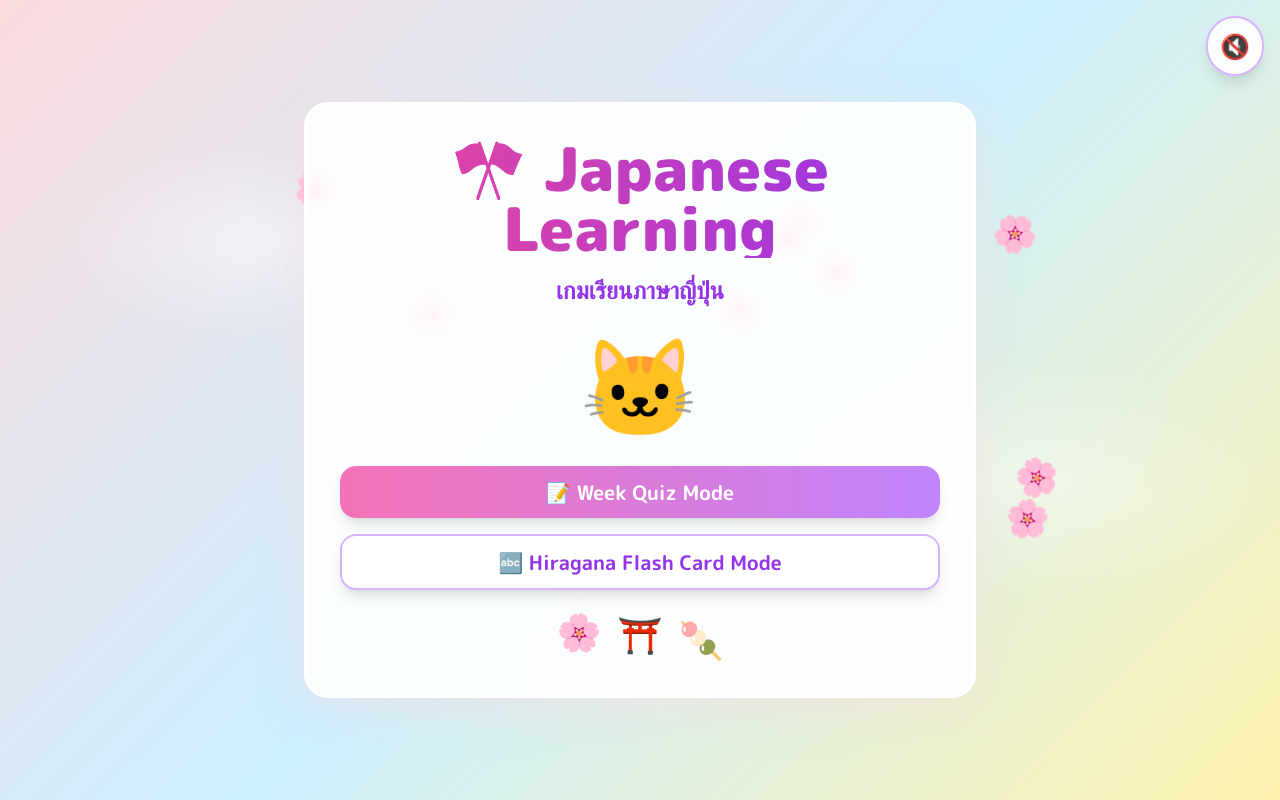
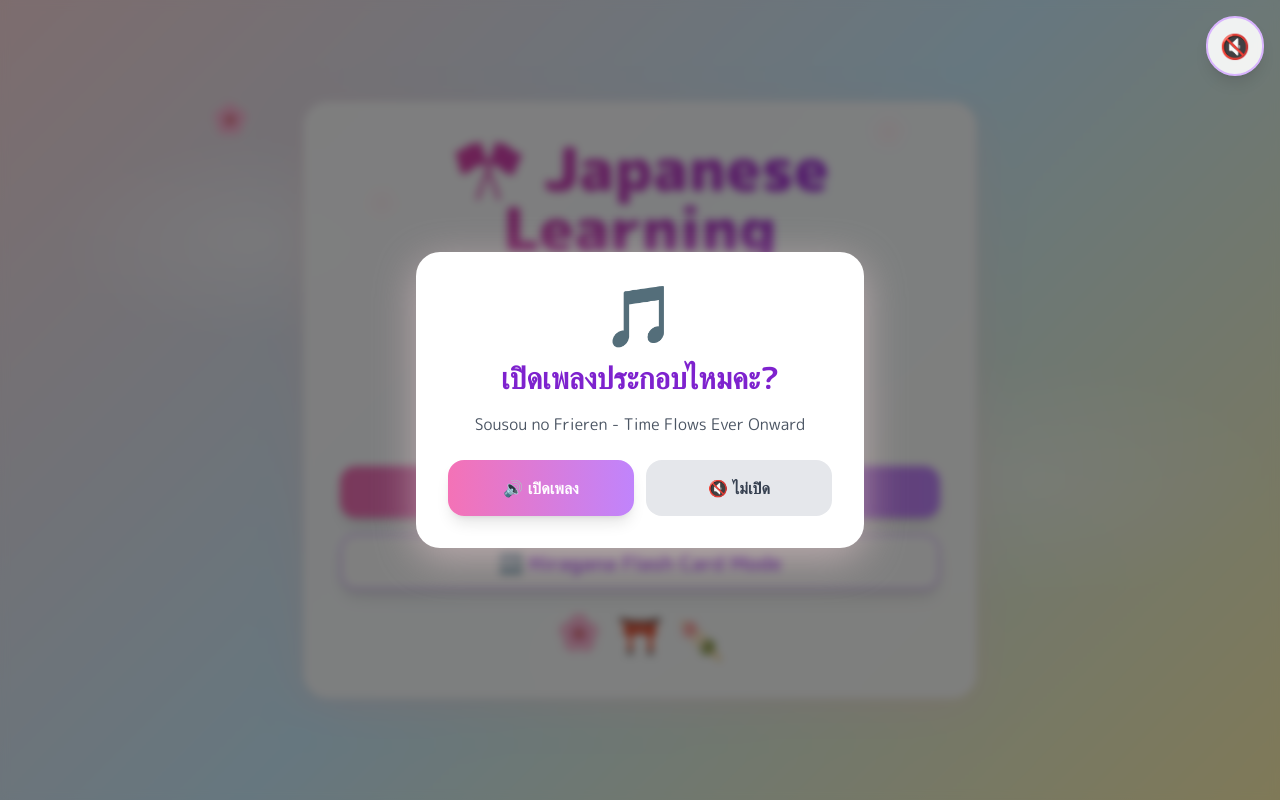
Before and after one commit to MrPusitCH/japan-midtermquizz, a React (Vite) app: page / in a window 1280 px wide. Built offline with nearby package versions, Linux system fonts and the light colour scheme.

Commit message:
fix song

```diff
--- a/src/App.jsx
+++ b/src/App.jsx
@@ -1,4 +1,4 @@
-import { useState } from 'react'
+import { useState, useEffect } from 'react'
 import { motion, AnimatePresence } from 'framer-motion'
 import Home from './pages/Home'
 import WeekSelect from './pages/WeekSelect'
@@ -6,11 +6,31 @@ import QuizGame from './pages/QuizGame'
 import HiraganaSelect from './pages/HiraganaSelect'
 import FlashCardGame from './pages/FlashCardGame'
 import SoundToggle from './components/SoundToggle'
+import { initBGM } from './utils/sound'
 
 function App() {
   const [currentPage, setCurrentPage] = useState('home')
   const [selectedWeek, setSelectedWeek] = useState(null)
   const [selectedLevel, setSelectedLevel] = useState(null)
+  const [showMusicPrompt, setShowMusicPrompt] = useState(true)
+
+  useEffect(() => {
+    // Show music prompt on first load
+    const hasSeenPrompt = localStorage.getItem('musicPromptSeen')
+    if (hasSeenPrompt) {
+      setShowMusicPrompt(false)
+    }
+  }, [])
+
+  const handleMusicChoice = (playMusic) => {
+    localStorage.setItem('musicPromptSeen', 'true')
+    setShowMusicPrompt(false)
+
+    if (playMusic) {
+      const bgm = initBGM()
+      bgm.play()
+    }
+  }
 
   const navigateTo = (page, data = null) => {
     if (page === 'quiz' && data) {
@@ -40,22 +60,68 @@ function App() {
 
   return (
     <div className="min-h-screen cloud-bg relative overflow-hidden">
+      {/* Music Prompt Modal */}
+      <AnimatePresence>
+        {showMusicPrompt && (
+          <motion.div
+            initial={{ opacity: 0 }}
+            animate={{ opacity: 1 }}
+            exit={{ opacity: 0 }}
+            className="fixed inset-0 bg-black/50 backdrop-blur-sm z-50 flex items-center justify-center p-4"
+          >
+            <motion.div
+              initial={{ scale: 0.8, opacity: 0 }}
+              animate={{ scale: 1, opacity: 1 }}
+              exit={{ scale: 0.8, opacity: 0 }}
+              className="bg-white rounded-3xl p-8 max-w-md w-full text-center sakura-shadow"
+            >
+              <div className="text-6xl mb-4">🎵</div>
+              <h2 className="text-3xl font-bold text-purple-700 mb-4">
+                เปิดเพลงประกอบไหมคะ?
+              </h2>
+              <p className="text-gray-600 mb-6">
+                Sousou no Frieren - Time Flows Ever Onward
+              </p>
+              <div className="flex gap-3">
+                <motion.button
+                  whileHover={{ scale: 1.05 }}
+                  whileTap={{ scale: 0.95 }}
+                  onClick={() => handleMusicChoice(true)}
+                  className="flex-1 bg-gradient-to-r from-pink-400 to-purple-400 text-white font-bold py-4 px-6 rounded-2xl shadow-lg"
+                >
+                  🔊 เปิดเพลง
+                </motion.button>
+                <motion.button
+                  whileHover={{ scale: 1.05 }}
+                  whileTap={{ scale: 0.95 }}
+                  onClick={() => handleMusicChoice(false)}
+                  className="flex-1 bg-gray-200 text-gray-700 font-bold py-4 px-6 rounded-2xl"
+                >
+                  🔇 ไม่เปิด
+                </motion.button>
+              </div>
+            </motion.div>
+          </motion.div>
+        )}
+      </AnimatePresence>
+
       {/* Floating Sakura Petals */}
       <div className="absolute inset-0 pointer-events-none">
-        {[...Array(10)].map((_, i) => (
+        {[...Array(5)].map((_, i) => (
           <motion.div
             key={i}
-            className="absolute text-4xl"
-            initial={{ y: -100, x: Math.random() * window.innerWidth, rotate: 0 }}
+            className="absolute text-3xl"
+            initial={{ y: -100, x: Math.random() * (typeof window !== 'undefined' ? window.innerWidth : 1000), rotate: 0 }}
             animate={{
-              y: window.innerHeight + 100,
-              x: Math.random() * window.innerWidth,
+              y: typeof window !== 'undefined' ? window.innerHeight + 100 : 1000,
+              x: Math.random() * (typeof window !== 'undefined' ? window.innerWidth : 1000),
               rotate: 360,
             }}
             transition={{
-              duration: 10 + Math.random() * 10,
+              duration: 15 + Math.random() * 10,
               repeat: Infinity,
               delay: Math.random() * 5,
+              ease: "linear"
             }}
           >
             🌸
@@ -68,10 +134,10 @@ function App() {
       <AnimatePresence mode="wait">
         <motion.div
           key={currentPage}
-          initial={{ opacity: 0, y: 20 }}
-          animate={{ opacity: 1, y: 0 }}
-          exit={{ opacity: 0, y: -20 }}
-          transition={{ duration: 0.3 }}
+          initial={{ opacity: 0 }}
+          animate={{ opacity: 1 }}
+          exit={{ opacity: 0 }}
+          transition={{ duration: 0.2 }}
         >
           {renderPage()}
         </motion.div>
--- a/src/utils/sound.js
+++ b/src/utils/sound.js
@@ -5,14 +5,21 @@ let bgm = null
 let bgmPlaying = false
 
 // Initialize BGM with local file
-const initBGM = () => {
+export const initBGM = () => {
   if (!bgm) {
     bgm = new Howl({
-      src: ['/sounds/bgm.mp3'], // Local file from public folder
+      src: ['/sounds/bgm.mp3'], // Vite serves files from public folder at root
       loop: true,
       volume: 0.3,
       html5: true,
-      preload: true
+      preload: true,
+      onloaderror: (id, error) => {
+        console.error('Failed to load music:', error)
+        console.log('Trying to load from:', '/sounds/bgm.mp3')
+      },
+      onload: () => {
+        console.log('Music loaded successfully!')
+      }
     })
   }
   return bgm
```
